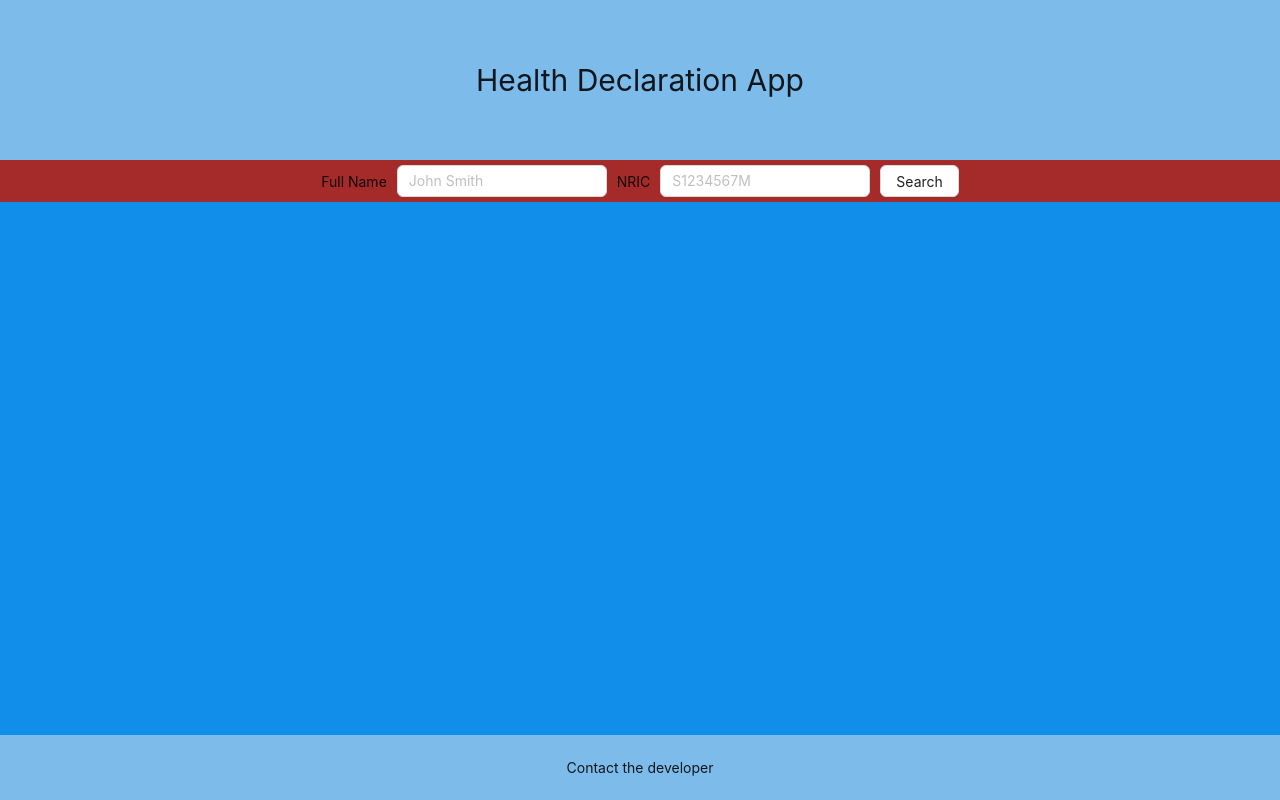
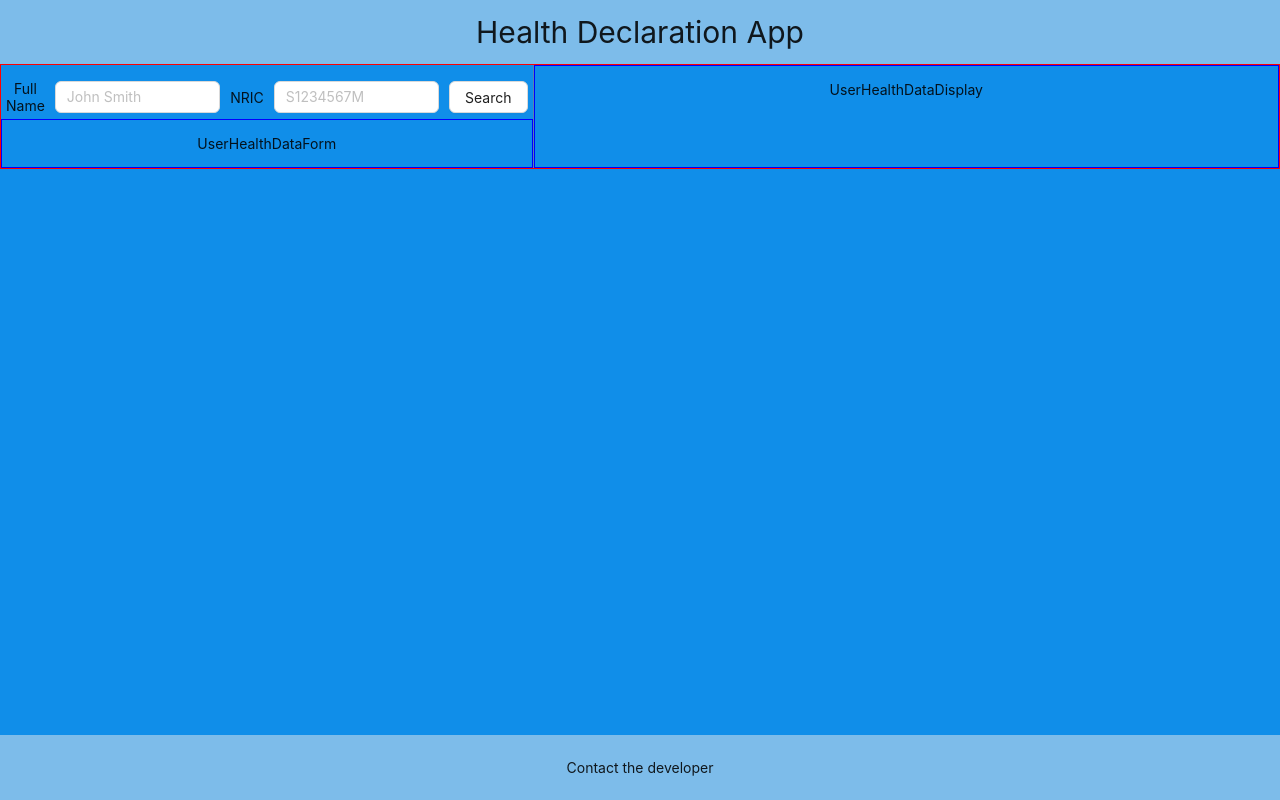
Before and after one commit to pohti/health-decl-front, a React (Create React App) app: page / in a window 1280 px wide. Built offline with nearby package versions, Linux system fonts and the light colour scheme; no server answers.

Commit message:
setting up layout for all components

```diff
--- a/src/App.css
+++ b/src/App.css
@@ -1,13 +1,23 @@
-.layout-main {
+.layoutMain {
     min-height: 100vh;
     text-align: center;
 }
 
 .ant-layout-header {
     font-size: 30px;
-    min-height: 20vh;
+    min-height: 50px;
     max-height: 100px;
     display: flex;
     justify-content: center;
     align-items: center;
 }
+
+.contentMain {
+    border: 1px solid red;
+}
+
+.userInputCol {
+    border-right-style: solid;
+    border-right-width: 0.8px;
+    border-right-color: #8382829d
+}
--- a/src/App.jsx
+++ b/src/App.jsx
@@ -1,7 +1,9 @@
 import './App.css';
 import { useState } from 'react'
-import { Layout } from 'antd'
+import { Layout, Col, Row } from 'antd'
 import ParticularsInput from './components/ParticularsInput';
+import UserHealthDataForm from './components/UserHealthDataForm';
+import UserHealthDataDisplay from './components/UserHealthDataDisplay';
 import { getUserHealthInfo } from './api/api';
 
 const { Header, Content, Footer } = Layout
@@ -27,22 +29,32 @@ const App = () => {
   }
 
   return (
-    <Layout className="layout-main">
+    <Layout className="layoutMain">
       <Header style={headerStyle}>Health Declaration App</Header>
       <Content style={contentStyle}>
+
+
+        <Row className="contentMain">
+          <Col span={10} className="userInputCol">
             <ParticularsInput
               fullname={fullname} setFullname={setFullname}
               nric={nric} setNRIC={setNRIC}
               isLoading={isLoading}
               searchUserData={searchUserData}
             />
+            <UserHealthDataForm/>
+          </Col>
+
+          <Col span={14} className="dataDisplayCol">
+            <UserHealthDataDisplay/>
+          </Col>
+        </Row>
       </Content>
       <Footer style={footerStyle}>Contact the developer</Footer>
     </Layout>
   );
 }
 
-// getUserHealthInfo({ nric: 'S1234567M' })
 
 export default App;
 
--- a/src/components/ParticularsInput.css
+++ b/src/components/ParticularsInput.css
@@ -3,8 +3,8 @@
     display: flex;
     gap: 10px;
     padding: 5px;
-
-    background-color: brown;
+    margin-top: 10px;
+    /* background-color: brown; */
     justify-content: center;
     align-items: center;
 }
--- /dev/null
+++ b/src/components/UserHealthDataDisplay.css
@@ -0,0 +1,7 @@
+
+.healthDataDisplayMain {
+    padding-top: 15px;
+    padding-bottom: 15px;
+    border: 1px solid blue;
+    height: 100%;
+}
--- /dev/null
+++ b/src/components/UserHealthDataDisplay.jsx
@@ -0,0 +1,12 @@
+import { useState } from 'react'
+import './UserHealthDataDisplay.css'
+
+const UserHealthDataDisplay = (props) => {
+    return (
+        <div className='healthDataDisplayMain'>
+            UserHealthDataDisplay
+        </div>
+    )
+}
+
+export default UserHealthDataDisplay
--- /dev/null
+++ b/src/components/UserHealthDataForm.css
@@ -0,0 +1,6 @@
+
+.healthDataFormMain {
+    padding-top: 15px;
+    padding-bottom: 15px;
+    border: 1px solid blue;
+}
--- /dev/null
+++ b/src/components/UserHealthDataForm.jsx
@@ -0,0 +1,12 @@
+import { useState } from 'react'
+import './UserHealthDataForm.css'
+
+const UserHealthDataForm = (props) => {
+    return (
+        <div className='healthDataFormMain'>
+            UserHealthDataForm
+        </div>
+    )
+}
+
+export default UserHealthDataForm
```
Lines whose indentation alone changed are shown as unchanged.
